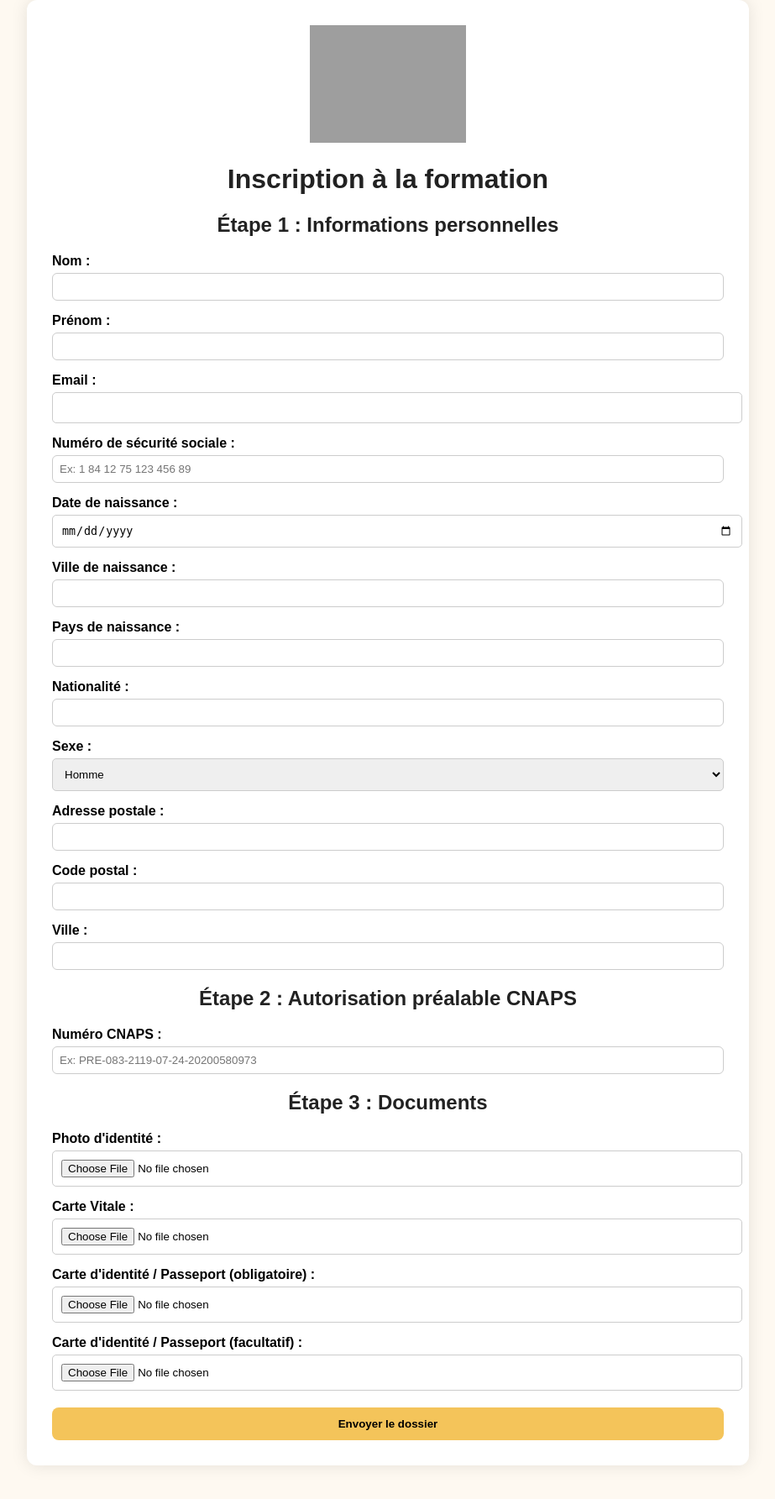
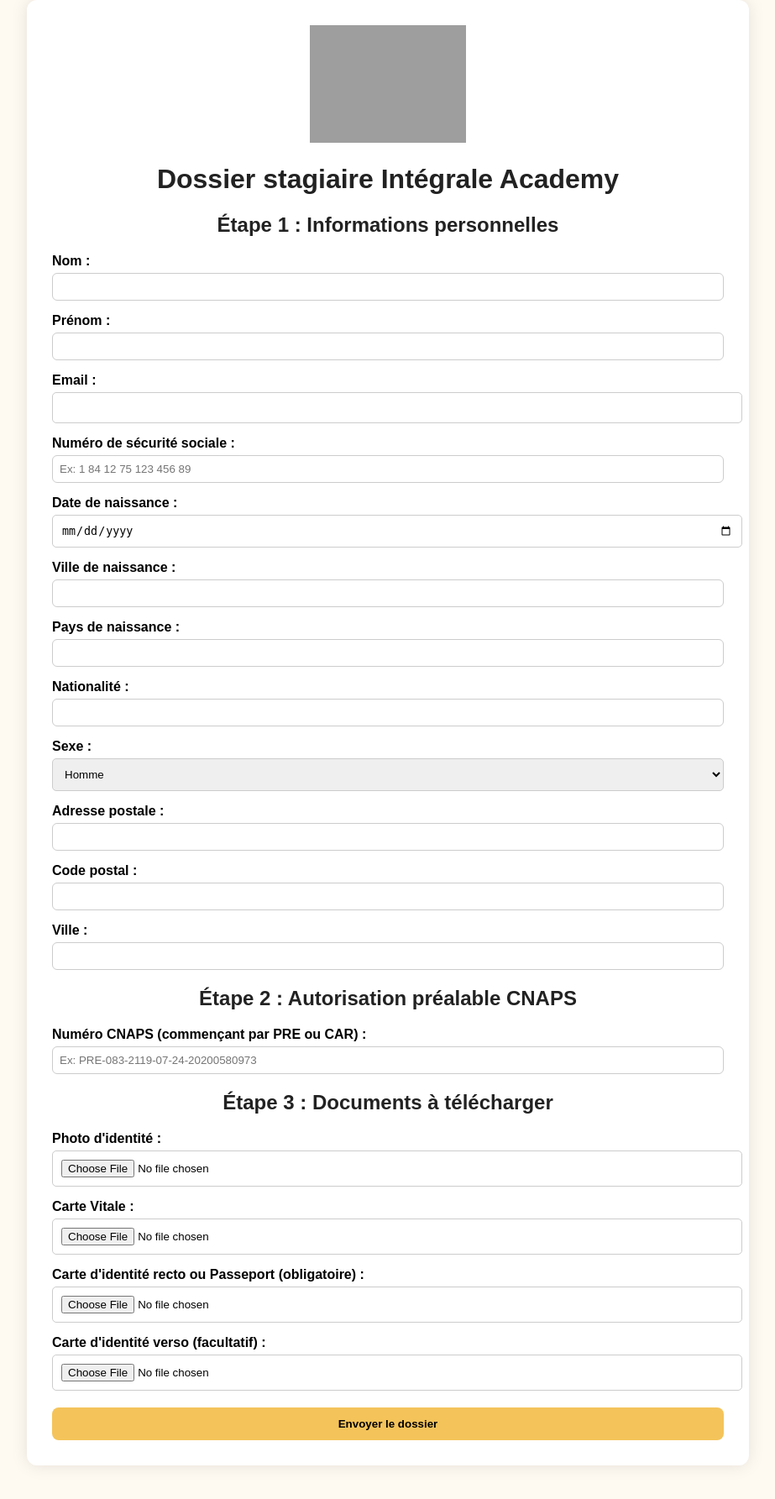
Before and after one commit to integraleacademy/inscriptions, a Flask app: page / in a window 1280 px wide. Shown: the part 40-1825 px from the top of the page at 84% size, without its empty margins (178-1101 px from the left). Run offline with Flask 3, Linux system fonts and the light colour scheme; parts of the project's set-up code (start-up, migrations or seed data) failed here and were passed over; grey boxes are pictures that could not be loaded.

Commit message:
Update index.html

```diff
--- a/templates/index.html
+++ b/templates/index.html
@@ -2,7 +2,7 @@
 <html lang="fr">
 <head>
   <meta charset="UTF-8">
-  <title>Inscription - Intégrale Academy</title>
+  <title>Dossier stagiaire Intégrale Academy</title>
   <link rel="stylesheet" href="/static/css/style.css">
   <style>
     body {
@@ -70,7 +70,7 @@
       <img src="/static/logo.png" alt="Logo Intégrale Academy" style="max-height: 140px;">
     </div>
 
-    <h1>Inscription à la formation</h1>
+    <h1>Dossier stagiaire Intégrale Academy</h1>
     <form action="/submit" method="post" enctype="multipart/form-data">
       <h2>Étape 1 : Informations personnelles</h2>
       <label>Nom : <input type="text" name="nom" required></label>
@@ -97,7 +97,7 @@
       <label>Ville : <input type="text" name="ville" required></label>
 
       <h2>Étape 2 : Autorisation préalable CNAPS</h2>
-      <label>Numéro CNAPS :
+      <label>Numéro CNAPS (commençant par PRE ou CAR) :
         <input type="text" id="cnaps" name="cnaps" maxlength="30"
                oninput="formatCnaps(this)"
                pattern="(PRE|CAR)-\d{3}-\d{4}-\d{2}-\d{2}-\d{11}"
@@ -106,15 +106,15 @@
 
       <div class="example-cnaps"></div>
 
-      <h2>Étape 3 : Documents</h2>
+      <h2>Étape 3 : Documents à télécharger</h2>
       <label>Photo d'identité : <input type="file" name="photo_identite" required></label>
       <label>Carte Vitale : <input type="file" name="carte_vitale" required></label>
 
       <!-- ✅ Aligné comme les autres -->
-      <label>Carte d'identité / Passeport (obligatoire) :
+      <label>Carte d'identité recto ou Passeport (obligatoire) :
         <input type="file" name="identity_file_1" required>
       </label>
-      <label>Carte d'identité / Passeport (facultatif) :
+      <label>Carte d'identité verso (facultatif) :
         <input type="file" name="identity_file_2">
       </label>
 
```
